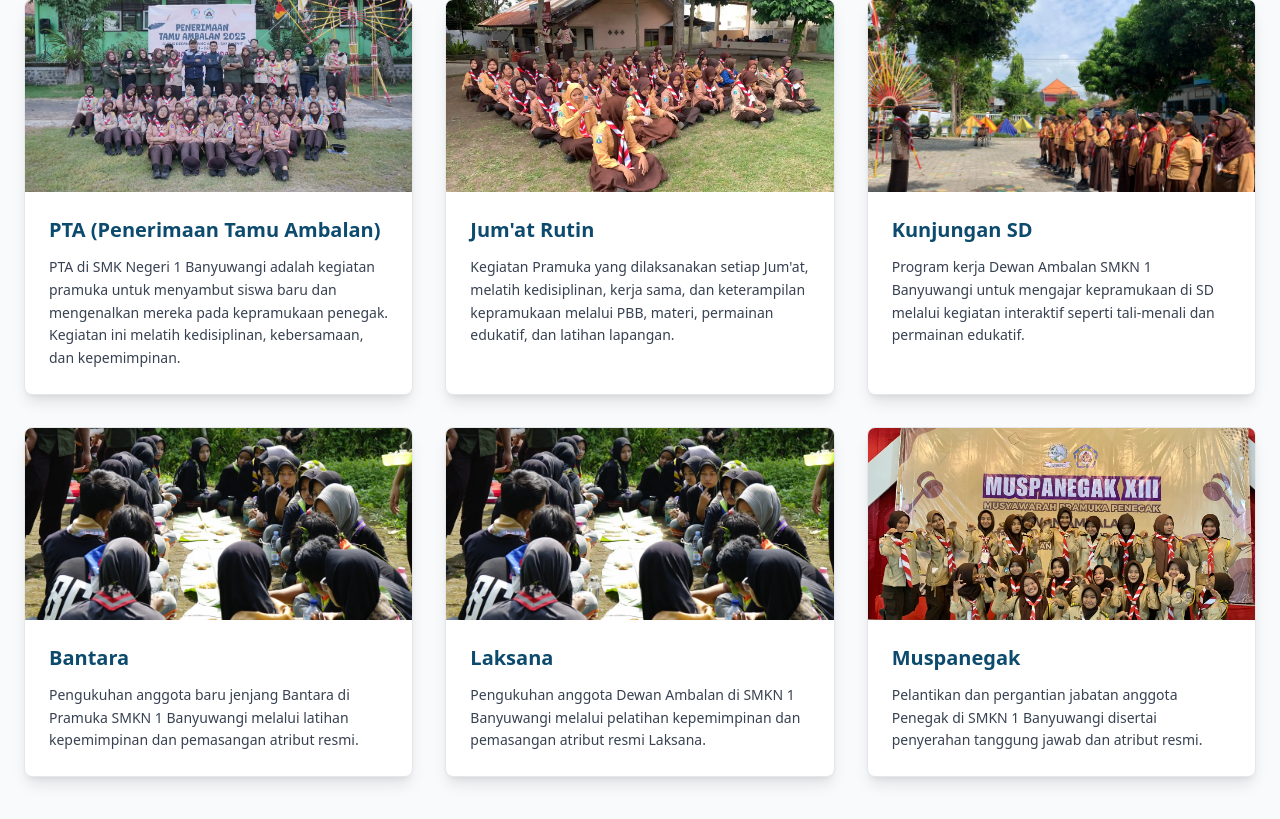
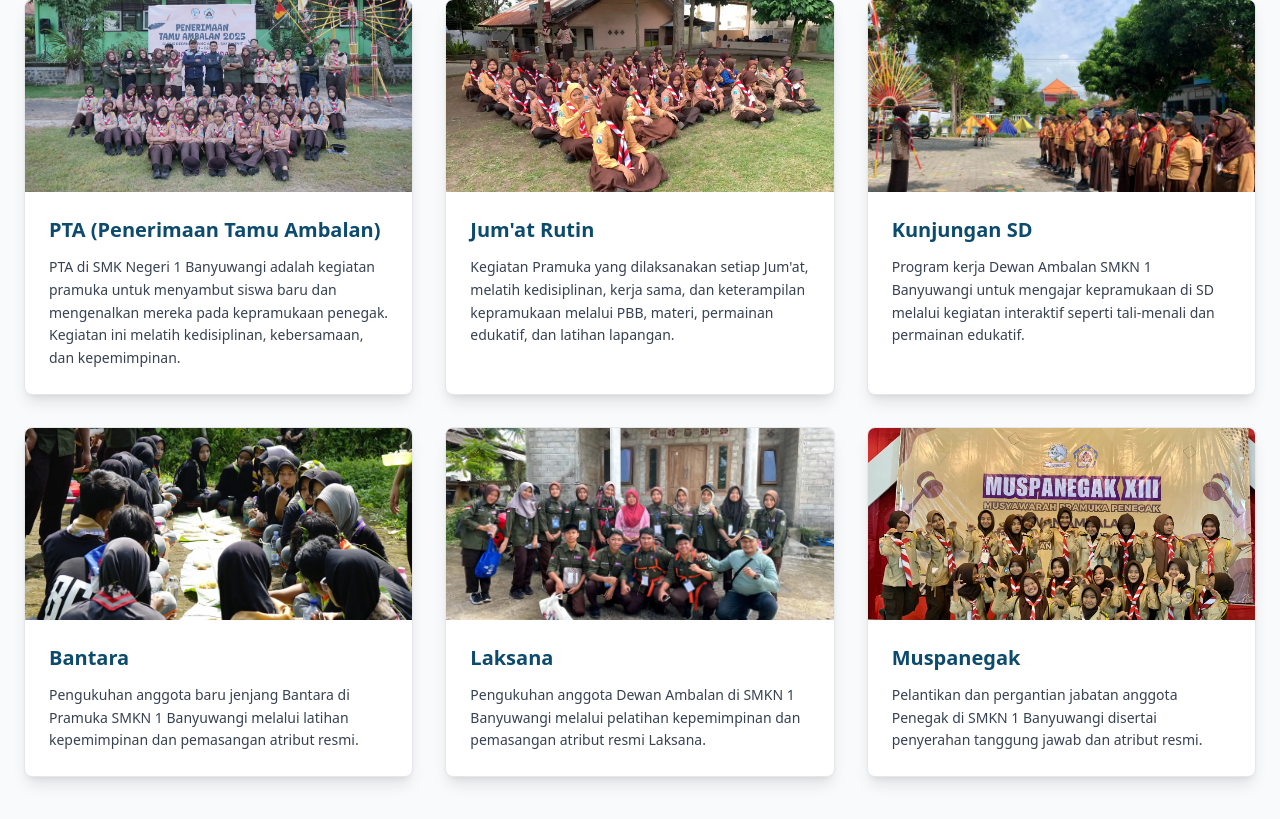
Before and after one commit to bangnocode/website-da-esemkasa, a Laravel app: page /kegiatan in a window 1280 px wide. Shown: the part 249-1068 px from the top of the page. Run offline with Laravel 12, Linux system fonts and the light colour scheme; some libraries are stand-ins or nearby versions.

Commit message:
tambah foto laksana

```diff
--- a/resources/views/multi_page/da-esemkasa/kegiatan.blade.php
+++ b/resources/views/multi_page/da-esemkasa/kegiatan.blade.php
@@ -121,7 +121,7 @@
         <!-- Card -->
         <div
             class="bg-white border rounded-lg shadow-lg overflow-hidden hover:shadow-2xl transition-shadow duration-300">
-            <img src="{{ asset('img/da-esemkasa/galeri/_SON0751_2_11zon.webp') }}" alt="Laksana" class="w-full h-48 object-cover">
+            <img src="{{ asset('img/da-esemkasa/galeri/laksana.webp') }}" alt="Laksana" class="w-full h-48 object-cover">
             <div class="p-6 flex flex-col gap-3">
                 <h2 class="font-bold text-xl text-sky-900">Laksana</h2>
                 <p class="text-gray-700 text-sm leading-relaxed">
```
Also changed, not shown: public/img/da-esemkasa/galeri/laksana.webp (added).
